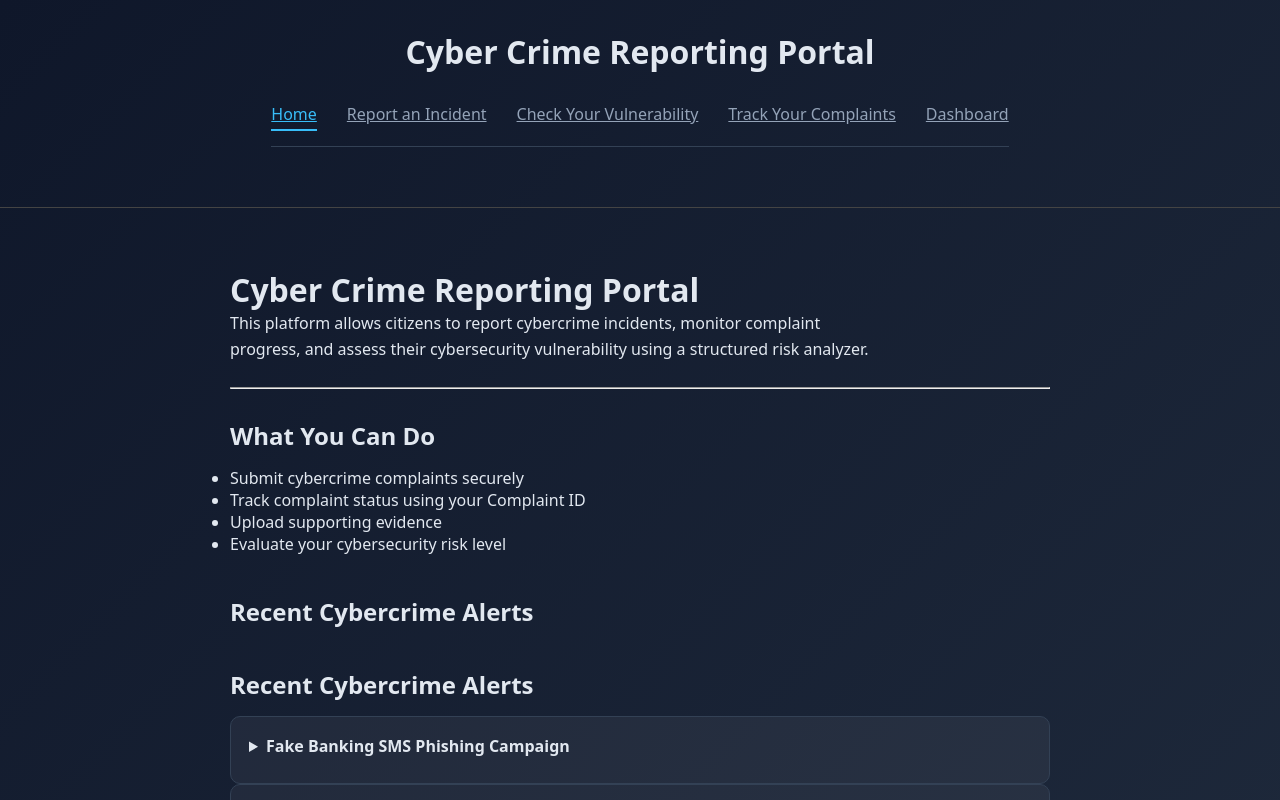
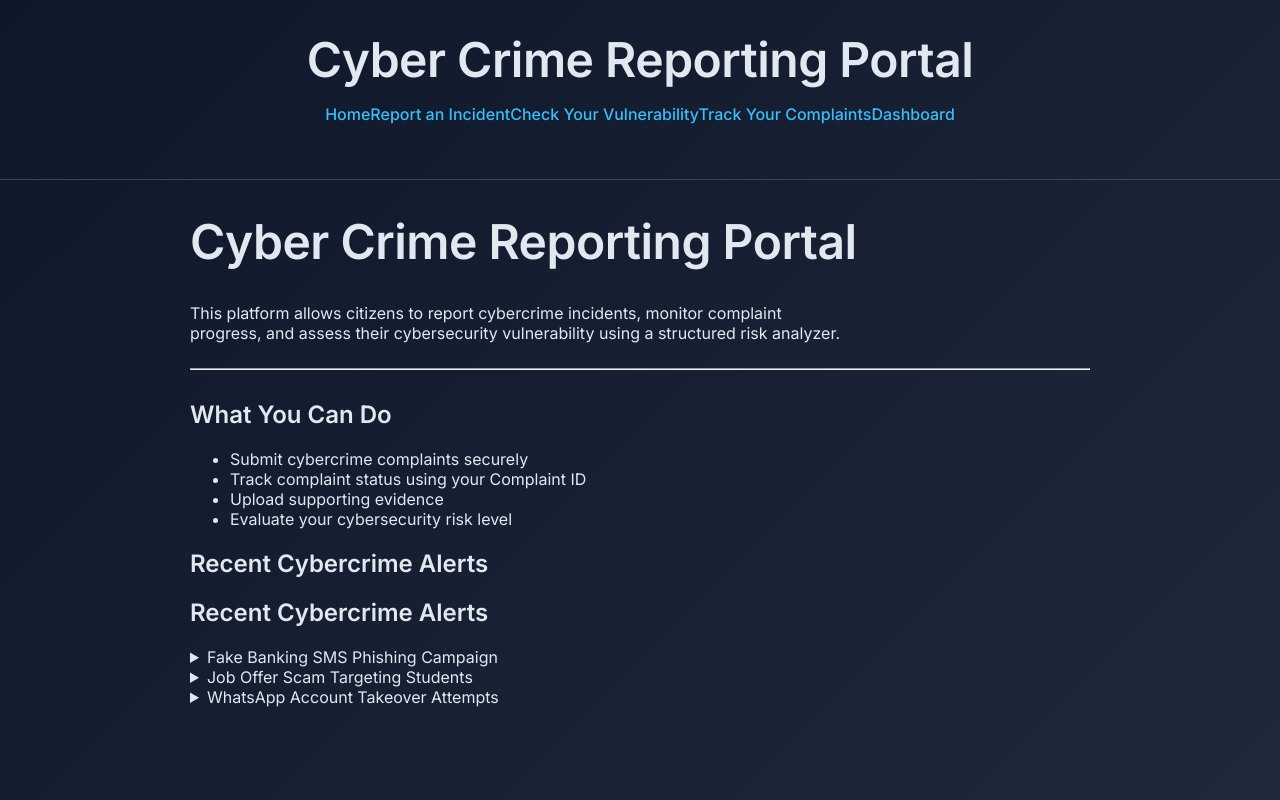
Before and after one commit to Praneel15-01-01/cyber-crime-portal, a React (Vite) app: page / in a window 1280 px wide. Shown: the top 800 px of the page. Built offline with nearby package versions, Linux system fonts and the light colour scheme.

Commit message:
Changed UI settings

```diff
--- a/src/App.jsx
+++ b/src/App.jsx
@@ -21,7 +21,7 @@ function App() {
   return (
     <Router>
       <>
-        {/* HEADER */}
+
         <div
           style={{
             width: "100%",
--- a/src/index.css
+++ b/src/index.css
@@ -1,331 +1,212 @@
-* {
-  box-sizing: border-box;
-  margin: 0;
-  padding: 0;
+@import url("https://fonts.googleapis.com/css2?family=Inter:wght@300;400;500;600;700&display=swap");
+
+/* GLOBAL ROOT SETTINGS */
+
+:root {
+  font-family: "Inter", system-ui, sans-serif;
+
+  color: #e2e8f0;
+
+  background: linear-gradient(135deg, #0f172a, #1e293b);
+
+  text-rendering: optimizeLegibility;
+  -webkit-font-smoothing: antialiased;
+  -moz-osx-font-smoothing: grayscale;
 }
 
 
+/* BODY RESET */
+
 body {
-  font-family: system-ui, -apple-system, BlinkMacSystemFont, "Segoe UI", sans-serif;
-  background: linear-gradient(135deg, #0f172a, #1e293b);
-  color: #e2e8f0;
+  margin: 0;
+  min-height: 100vh;
 }
 
 
-h1 {
-  font-size: 2rem;
-  font-weight: 600;
-}
-
-h2 {
-  font-size: 1.5rem;
-  margin-bottom: 15px;
-}
-
-h3 {
-  font-size: 1.2rem;
-  margin-bottom: 10px;
-}
-
-
-p {
-  margin-bottom: 15px;
-  line-height: 1.6;
-}
-
-
-button {
-  padding: 8px 14px;
-  border-radius: 6px;
-  border: none;
-  background-color: #2563eb;
-  color: white;
-  cursor: pointer;
-  margin-right: 10px;
-}
-
-button:hover {
-  background-color: #1e40af;
-}
-
+/* LINKS */
 
 a {
+  font-weight: 500;
   color: #38bdf8;
-}
-
-
-.page-container {
-  max-width: 900px;
-  margin: 40px auto;
-  padding: 20px;
-}
-
-.subtitle {
-  color: #cbd5e1;
-}
-
-.features {
-  margin: 20px 0;
-  padding-left: 20px;
-}
-
-.features li {
-  margin-bottom: 10px;
-}
-
-hr {
-  background-color: #334155;
-}
-
-.footer-text {
-  color: #94a3b8;
+  text-decoration: none;
+  transition: 0.2s ease;
 }
 
 a:hover {
   color: #0ea5e9;
 }
 
-.navbar {
-  display: flex;
-  justify-content: center;
-  gap: 30px;
-  padding: 15px 0;
-  border-bottom: 1px solid #334155;
-  margin-bottom: 40px;
+
+/* HEADINGS */
+
+h1 {
+  font-size: 3rem;
+  font-weight: 600;
+  letter-spacing: -0.5px;
 }
 
-.navbar a {
-  color: #94a3b8;
-  font-weight: 500;
-  transition: all 0.2s ease;
+h2 {
+  font-weight: 600;
 }
 
-.navbar a:hover {
-  color: #38bdf8;
-}
-
-.navbar a.active {
-  color: #38bdf8;
-  border-bottom: 2px solid #38bdf8;
-  padding-bottom: 4px;
+h3 {
+  font-weight: 500;
 }
 
 
-.report-card {
-  background-color: rgba(255, 255, 255, 0.05);
-  border: 1px solid #334155;
+/* BUTTONS */
+
+button {
   border-radius: 8px;
-  padding: 20px;
-  margin-bottom: 20px;
-  transition: transform 0.2s ease, box-shadow 0.2s ease;
+  border: none;
+  padding: 10px 18px;
+
+  font-size: 0.95rem;
+  font-weight: 500;
+
+  background: #2563eb;
+  color: white;
+
+  cursor: pointer;
+  transition: 0.2s ease;
 }
 
-.report-card:hover {
-  transform: translateY(-3px);
-  box-shadow: 0 8px 20px rgba(0, 0, 0, 0.2);
+button:hover {
+  background: #1d4ed8;
 }
 
-.report-header {
-  display: flex;
-  justify-content: space-between;
-  align-items: center;
-  margin-bottom: 10px;
+button.delete-btn {
+  background: #ef4444;
 }
 
+button.delete-btn:hover {
+  background: #dc2626;
+}
+
+
+/* CARD STYLE (USED EVERYWHERE) */
+
+.report-card,
+.stat-card,
+.form-container,
+.track-result-card {
+  background: rgba(255, 255, 255, 0.05);
+
+  border-radius: 14px;
+  padding: 22px;
+
+  border: 1px solid rgba(255, 255, 255, 0.08);
+
+  backdrop-filter: blur(6px);
+
+  box-shadow: 0px 6px 20px rgba(0, 0, 0, 0.25);
+}
+
+
+/* STATUS BADGES */
+
 .status-badge {
-  padding: 4px 10px;
+  padding: 5px 12px;
   border-radius: 20px;
+
   font-size: 0.8rem;
   font-weight: 600;
+
+  color: white;
 }
 
 .status-pending {
-  background-color: #facc15;
-  color: #1e293b;
+  background: #facc15;
+  color: black;
+}
+
+.status-investigating {
+  background: #38bdf8;
 }
 
 .status-resolved {
-  background-color: #22c55e;
-  color: #0f172a;
-}
-
-.status-investigating {
-  background-color: #38bdf8;
-  color: #0f172a;
+  background: #22c55e;
 }
 
 
-.dashboard-stats {
-  background-color: rgba(255, 255, 255, 0.05);
-  border: 1px solid #334155;
+/* INPUT FIELDS */
+
+input,
+textarea {
+  width: 100%;
+
+  padding: 12px;
+
+  margin-top: 6px;
+  margin-bottom: 16px;
+
   border-radius: 8px;
-  padding: 20px;
-  margin-bottom: 40px;
-}
 
-.dashboard-stats p {
-  margin-bottom: 8px;
-}
+  border: 1px solid rgba(255, 255, 255, 0.08);
 
-.report-actions {
-  margin-top: 15px;
-  display: flex;
-  gap: 10px;
-}
+  background: rgba(255, 255, 255, 0.04);
 
-.delete-btn {
-  background-color: #ef4444;
-}
+  color: white;
 
-.delete-btn:hover {
-  background-color: #dc2626;
-}
-
-.stats-grid {
-  display: grid;
-  grid-template-columns: repeat(auto-fit, minmax(180px, 1fr));
-  gap: 20px;
-  margin-bottom: 40px;
-}
-
-.stat-card {
-  background-color: rgba(255, 255, 255, 0.05);
-  border: 1px solid #334155;
-  border-radius: 10px;
-  padding: 20px;
-  text-align: center;
-  transition: transform 0.2s ease;
-}
-
-.stat-card:hover {
-  transform: translateY(-4px);
-}
-
-.stat-number {
-  font-size: 1.8rem;
-  font-weight: 700;
-  margin-top: 10px;
-}
-
-.stat-total {
-  border-left: 4px solid #38bdf8;
-}
-
-.stat-pending {
-  border-left: 4px solid #facc15;
-}
-
-.stat-investigating {
-  border-left: 4px solid #0ea5e9;
-}
-
-.stat-resolved {
-  border-left: 4px solid #22c55e;
-}
-
-.form-card {
-  background-color: rgba(255, 255, 255, 0.05);
-  border: 1px solid #334155;
-  border-radius: 10px;
-  padding: 30px;
-  max-width: 600px;
-  margin: 0 auto;
-}
-
-.form-group {
-  display: flex;
-  flex-direction: column;
-  margin-bottom: 20px;
-}
-
-.form-group label {
-  margin-bottom: 6px;
-  font-weight: 500;
-  color: #cbd5e1;
-}
-
-.form-group input,
-.form-group textarea {
-  padding: 10px;
-  border-radius: 6px;
-  border: 1px solid #334155;
-  background-color: rgba(255, 255, 255, 0.05);
-  color: #e2e8f0;
+  font-family: inherit;
   font-size: 0.95rem;
 }
 
-.form-group input:focus,
-.form-group textarea:focus {
+input:focus,
+textarea:focus {
   outline: none;
   border-color: #38bdf8;
 }
 
-textarea {
-  resize: vertical;
-  min-height: 120px;
+
+/* STATISTICS GRID (DASHBOARD) */
+
+.stats-grid {
+  display: grid;
+
+  grid-template-columns: repeat(auto-fit, minmax(200px, 1fr));
+
+  gap: 22px;
+
+  margin-bottom: 30px;
 }
 
-.alert-section {
-  margin-top: 40px;
+.stat-card {
+  text-align: center;
 }
 
-.alert-grid {
-  display: grid;
-  grid-template-columns: repeat(auto-fit, minmax(260px, 1fr));
-  gap: 20px;
+.stat-number {
+  font-size: 2rem;
+  font-weight: 600;
+  margin-top: 6px;
+}
+
+
+/* NAVBAR SPACING */
+
+nav {
+  margin-bottom: 35px;
+}
+
+
+/* REPORT ACTION BUTTON GROUP */
+
+.report-actions {
+  display: flex;
+  gap: 12px;
+  margin-top: 14px;
+}
+
+
+/* TRACK RESULT CARD */
+
+.track-result-card {
   margin-top: 20px;
 }
 
-.alert-card {
-  background-color: rgba(255, 255, 255, 0.05);
-  border: 1px solid #334155;
-  border-radius: 10px;
-  padding: 18px;
-  transition: transform 0.2s ease;
+
+/* SMALL TEXT */
+
+small {
+  color: #94a3b8;
 }
-
-.alert-card:hover {
-  transform: translateY(-4px);
-}
-
-.alert-title {
-  font-weight: 600;
-  margin-bottom: 8px;
-}
-
-.alert-date {
-  font-size: 0.8rem;
-  opacity: 0.7;
-  margin-bottom: 10px;
-}
-
-.risk-result {
-  margin-top: 25px;
-  padding: 15px;
-  border-radius: 8px;
-  font-weight: 500;
-  border: 1px solid #334155;
-}
-
-.risk-low {
-  background-color: rgba(34, 197, 94, 0.15);
-  color: #22c55e;
-}
-
-.risk-medium {
-  background-color: rgba(250, 204, 21, 0.15);
-  color: #facc15;
-}
-
-.risk-high {
-  background-color: rgba(239, 68, 68, 0.15);
-  color: #ef4444;
-}
-
-details summary {
-  cursor: pointer;
-}
-
-details[open] {
-  border-left: 4px solid #38bdf8;
-}
```
